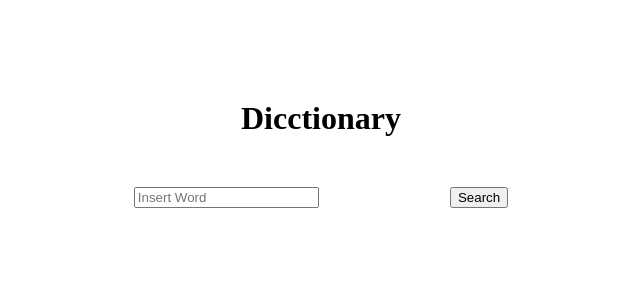
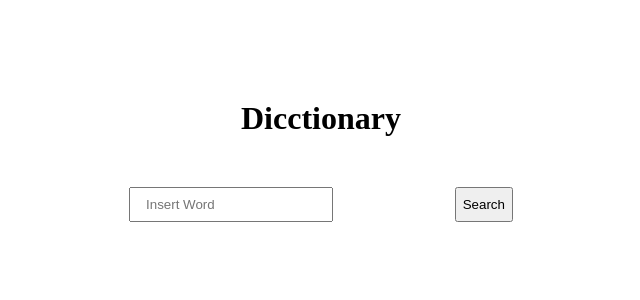
Before and after one commit to zenx5/dicctionary, a React (Create React App) app: page / in a window 1280 px wide. Shown: the top 300 px of the page, without its empty margins (319-959 px from the left). Built offline with nearby package versions, Linux system fonts and the light colour scheme.

Commit message:
update: eslint added

```diff
--- a/package.json
+++ b/package.json
@@ -6,6 +6,7 @@
     "@testing-library/jest-dom": "^5.16.5",
     "@testing-library/react": "^13.3.0",
     "@testing-library/user-event": "^13.5.0",
+    "eslint": "^8.22.0",
     "react": "^18.2.0",
     "react-dom": "^18.2.0",
     "react-scripts": "5.0.1",
--- a/src/ApiRequest.js
+++ b/src/ApiRequest.js
@@ -2,4 +2,4 @@ const getWord = async (word) => {
     return await (await fetch(`${process.env.REACT_APP_API_URL}/${word}`) ).json()
 }
 
-export {getWord}
+export { getWord }
--- a/src/App.js
+++ b/src/App.js
@@ -55,11 +55,16 @@ function App() {
     }
   }
 
+  const styleInput = {
+    padding: '8px',
+    paddingLeft: '15px'
+  }
+
   return (
     <div className="App" style={appStyle}>
       <Title tag="h1">Dicctionary</Title>
       <FormBase onSearch={search} disabled={loading}>
-        <input type="text" placeholder='Insert Word' value={value} onChange={changeWord}/>
+        <input type="text" style={styleInput} placeholder='Insert Word' value={value} onChange={changeWord}/>
       </FormBase>
 
       <div style={{display:'flex',margin:'50px', justifyContent:'space-around'}}>
--- a/src/components/FormBase.js
+++ b/src/components/FormBase.js
@@ -1,5 +1,3 @@
-import { useState } from "react";
-
 export default function FormBase({disabled, onSearch, children}) {
 
     const style = {
```
Also changed, not shown: 1 other file (tests, documents, lock files or other folders).
